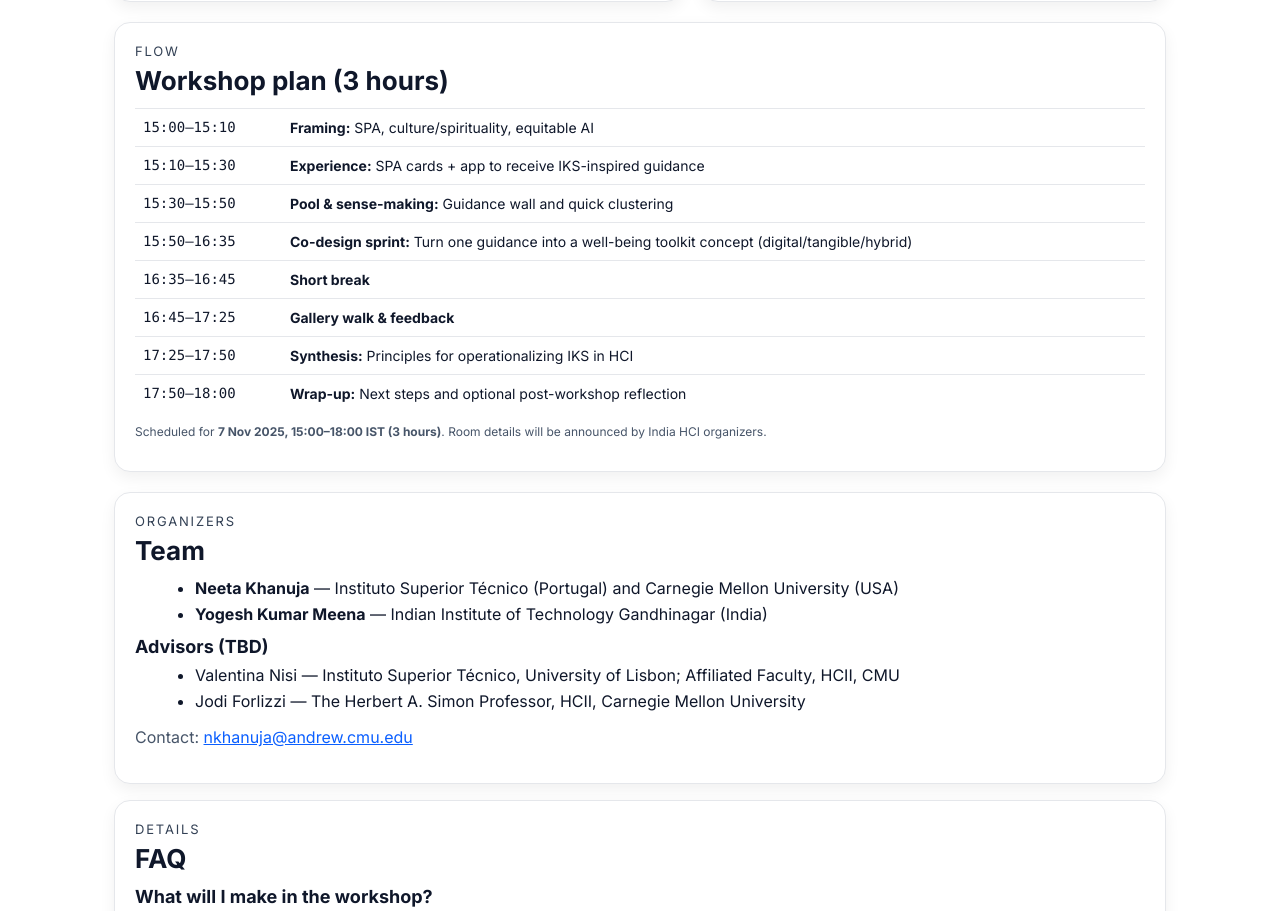
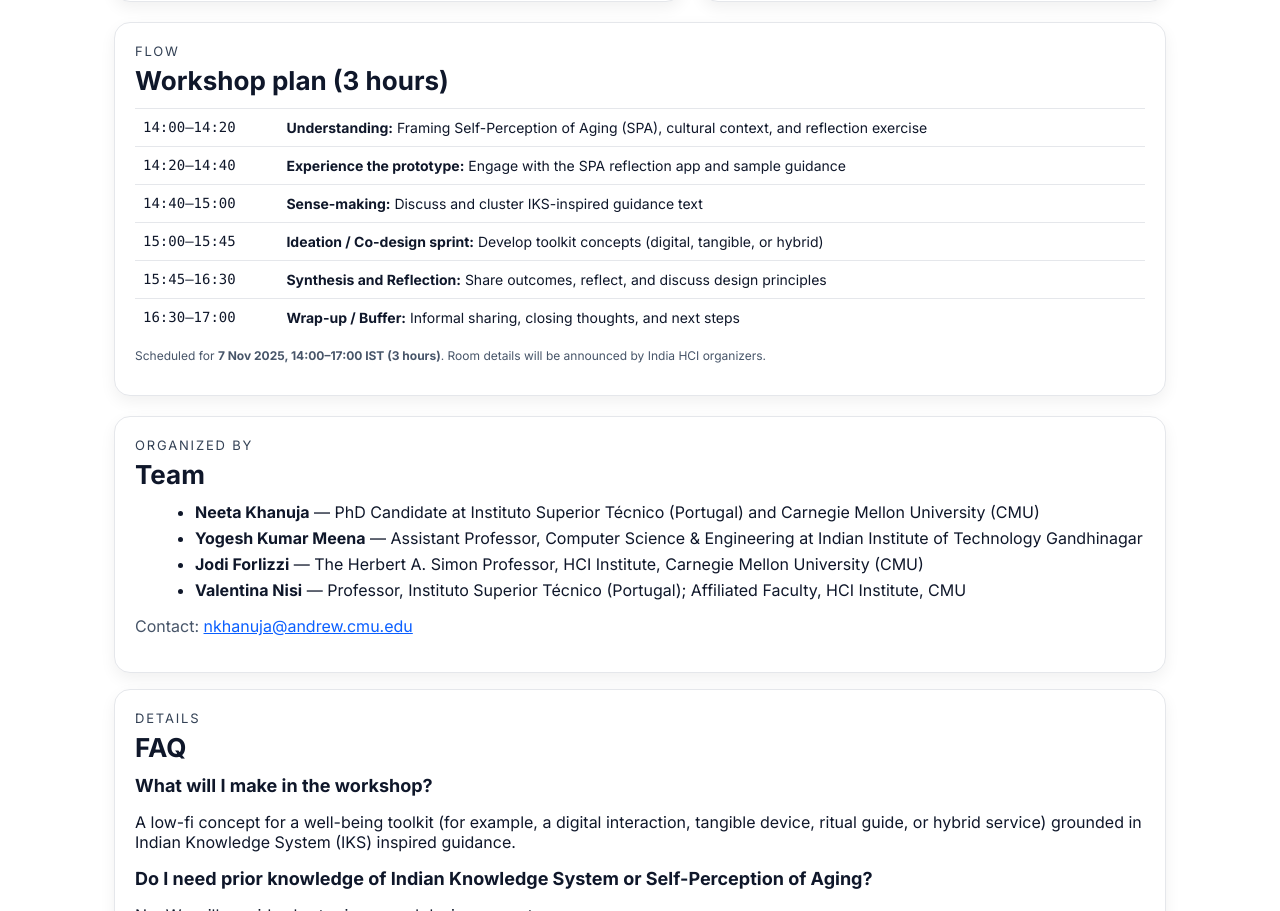
Before and after one commit to nkhanuja-glitch/indiahci-workshop, a plain HTML site: page index.html in a window 1280 px wide. Shown: the part 1278-2189 px from the top of the page. Drawn offline with Linux system fonts and the light colour scheme.

Commit message:
Add files via upload

```diff
--- a/index.html
+++ b/index.html
@@ -8,7 +8,7 @@
 
   <!-- Social share -->
   <meta property="og:title" content="India HCI 2025 Workshop — SPA × IKS × HCI">
-  <meta property="og:description" content="7 Nov 2025 · 15:00–18:00 IST · Limited to 20 participants">
+  <meta property="og:description" content="7 Nov 2025 · 14:00–17:00 IST · Limited to 20 participants">
   <meta property="og:image" content="banner.jpg">
   <meta name="twitter:card" content="summary_large_image">
 
@@ -64,7 +64,7 @@
       <p class="sub">A hands-on session using Self-Perception of Aging (SPA) as an entry point to co-design Indian Knowledge System (IKS) inspired well-being toolkits across digital, tangible, and hybrid media.</p>
     </header>
 
-    <!-- Hero / Banner -->
+    <!-- Hero -->
     <div class="hero" aria-label="Workshop banner image">
       <picture>
         <source srcset="banner.webp" type="image/webp">
@@ -81,7 +81,7 @@
           How can SPA, culture and spirituality, and equitable AI be translated into interactive tools for well-being? Building on research with older adults in India and a working SPA reflection app, we will experience Indian Knowledge System (IKS) inspired guidance and materialize it into design concepts and low-fi toolkits.
         </p>
         <div class="row" aria-label="key info">
-          <div class="pill" title="date"><span>🗓️</span> <strong>Date/Time:</strong> 7 November 2025 · 15:00–18:00 IST</div>
+          <div class="pill" title="date"><span>🗓️</span> <strong>Date/Time:</strong> 7 November 2025 · 14:00–17:00 IST</div>
           <div class="pill" title="venue"><span>📍</span> <strong>Venue:</strong> Room TBA · India HCI 2025</div>
         </div>
         <div class="divider"></div>
@@ -98,7 +98,7 @@
         </div>
       </section>
 
-      <!-- Workshop Details / Apply CTA -->
+      <!-- Apply -->
       <section class="card cta">
         <div>
           <div class="kicker">Apply</div>
@@ -106,7 +106,7 @@
           <p class="muted">We’ll prioritize a mix of perspectives. You’ll receive a confirmation email if you’re in the first 20, or a waitlist note otherwise.</p>
           <p><strong>Limited to 20 participants.</strong></p>
           <ul class="muted" style="margin-left:18px">
-            <li><strong>Date/Time:</strong> 7 Nov 2025 · 15:00–18:00 IST</li>
+            <li><strong>Date/Time:</strong> 7 Nov 2025 · 14:00–17:00 IST</li>
             <li><strong>Venue:</strong> Room TBA</li>
             <li><strong>Format:</strong> Hands-on, collaborative</li>
           </ul>
@@ -117,37 +117,32 @@
       </section>
     </div>
 
-    <!-- Schedule (3 hours) -->
+    <!-- Schedule -->
     <section class="card" id="schedule" style="margin-top:20px">
       <div class="kicker">Flow</div>
       <h2>Workshop plan (3 hours)</h2>
       <table class="schedule" role="table" aria-label="Workshop schedule">
         <tbody>
-          <tr><td class="mono">15:00–15:10</td><td><strong>Framing:</strong> SPA, culture/spirituality, equitable AI</td></tr>
-          <tr><td class="mono">15:10–15:30</td><td><strong>Experience:</strong> SPA cards + app to receive IKS-inspired guidance</td></tr>
-          <tr><td class="mono">15:30–15:50</td><td><strong>Pool &amp; sense-making:</strong> Guidance wall and quick clustering</td></tr>
-          <tr><td class="mono">15:50–16:35</td><td><strong>Co-design sprint:</strong> Turn one guidance into a well-being toolkit concept (digital/tangible/hybrid)</td></tr>
-          <tr><td class="mono">16:35–16:45</td><td><strong>Short break</strong></td></tr>
-          <tr><td class="mono">16:45–17:25</td><td><strong>Gallery walk &amp; feedback</strong></td></tr>
-          <tr><td class="mono">17:25–17:50</td><td><strong>Synthesis:</strong> Principles for operationalizing IKS in HCI</td></tr>
-          <tr><td class="mono">17:50–18:00</td><td><strong>Wrap-up:</strong> Next steps and optional post-workshop reflection</td></tr>
+          <tr><td class="mono">14:00–14:20</td><td><strong>Understanding:</strong> Framing Self-Perception of Aging (SPA), cultural context, and reflection exercise</td></tr>
+          <tr><td class="mono">14:20–14:40</td><td><strong>Experience the prototype:</strong> Engage with the SPA reflection app and sample guidance</td></tr>
+          <tr><td class="mono">14:40–15:00</td><td><strong>Sense-making:</strong> Discuss and cluster IKS-inspired guidance text</td></tr>
+          <tr><td class="mono">15:00–15:45</td><td><strong>Ideation / Co-design sprint:</strong> Develop toolkit concepts (digital, tangible, or hybrid)</td></tr>
+          <tr><td class="mono">15:45–16:30</td><td><strong>Synthesis and Reflection:</strong> Share outcomes, reflect, and discuss design principles</td></tr>
+          <tr><td class="mono">16:30–17:00</td><td><strong>Wrap-up / Buffer:</strong> Informal sharing, closing thoughts, and next steps</td></tr>
         </tbody>
       </table>
-      <p class="note">Scheduled for <strong>7 Nov 2025, 15:00–18:00 IST (3 hours)</strong>. Room details will be announced by India HCI organizers.</p>
+      <p class="note">Scheduled for <strong>7 Nov 2025, 14:00–17:00 IST (3 hours)</strong>. Room details will be announced by India HCI organizers.</p>
     </section>
 
     <!-- Organizers -->
     <section class="card" id="organizers" style="margin-top:20px">
-      <div class="kicker">Organizers</div>
+      <div class="kicker">Organized by</div>
       <h2>Team</h2>
       <ul>
-        <li><strong>Neeta Khanuja</strong> — Instituto Superior Técnico (Portugal) and Carnegie Mellon University (USA)</li>
-        <li><strong>Yogesh Kumar Meena</strong> — Indian Institute of Technology Gandhinagar (India)</li>
-      </ul>
-      <h3 style="margin-top:12px">Advisors (TBD)</h3>
-      <ul>
-        <li>Valentina Nisi — Instituto Superior Técnico, University of Lisbon; Affiliated Faculty, HCII, CMU</li>
-        <li>Jodi Forlizzi — The Herbert A. Simon Professor, HCII, Carnegie Mellon University</li>
+        <li><strong>Neeta Khanuja</strong> — PhD Candidate at Instituto Superior Técnico (Portugal) and Carnegie Mellon University (CMU)</li>
+        <li><strong>Yogesh Kumar Meena</strong> — Assistant Professor, Computer Science & Engineering at Indian Institute of Technology Gandhinagar</li>
+        <li><strong>Jodi Forlizzi</strong> — The Herbert A. Simon Professor, HCI Institute, Carnegie Mellon University (CMU)</li>
+        <li><strong>Valentina Nisi</strong> — Professor, Instituto Superior Técnico (Portugal); Affiliated Faculty, HCI Institute, CMU</li>
       </ul>
       <p class="muted">Contact: <a href="mailto:nkhanuja@andrew.cmu.edu">nkhanuja@andrew.cmu.edu</a></p>
     </section>
```
